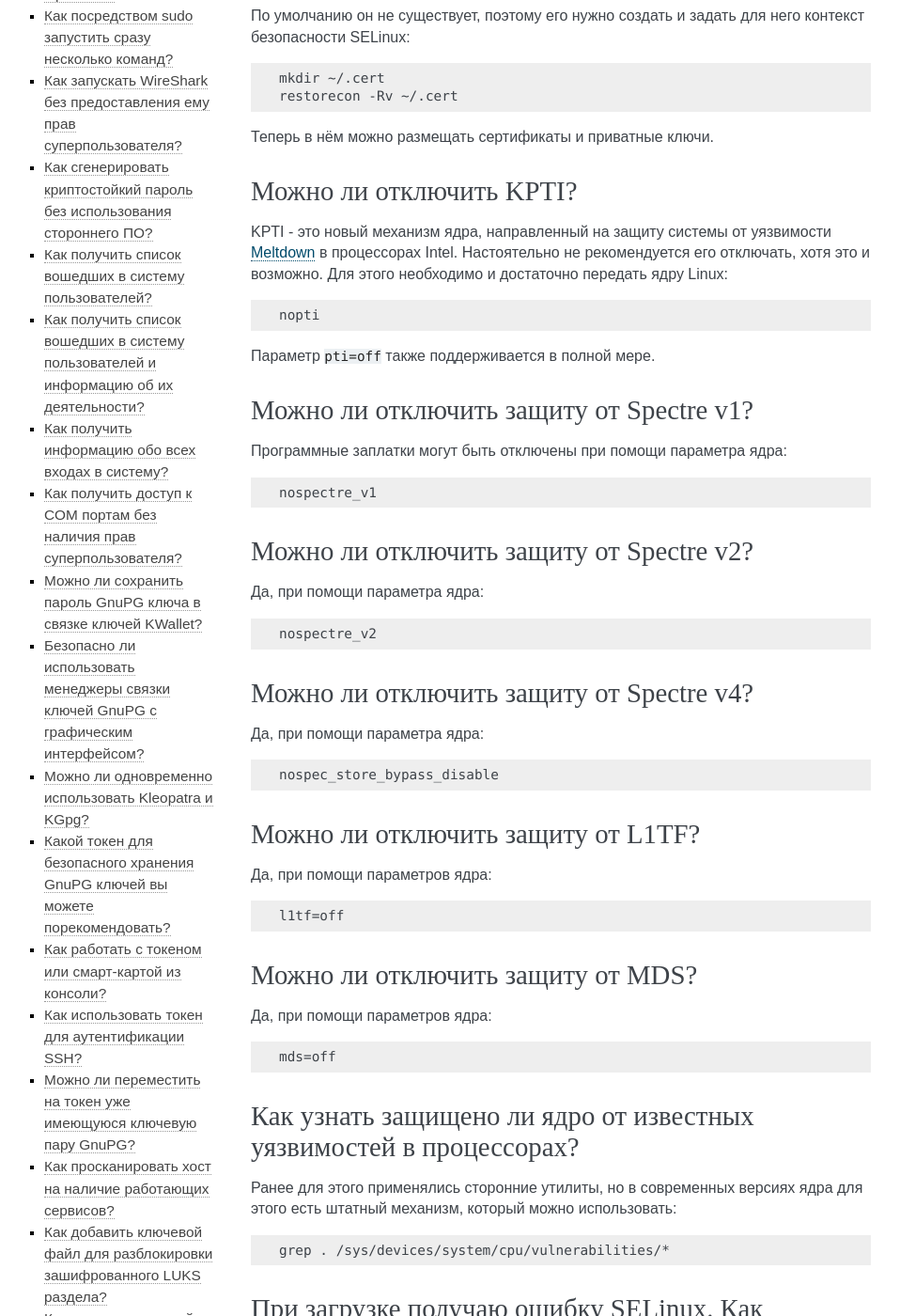
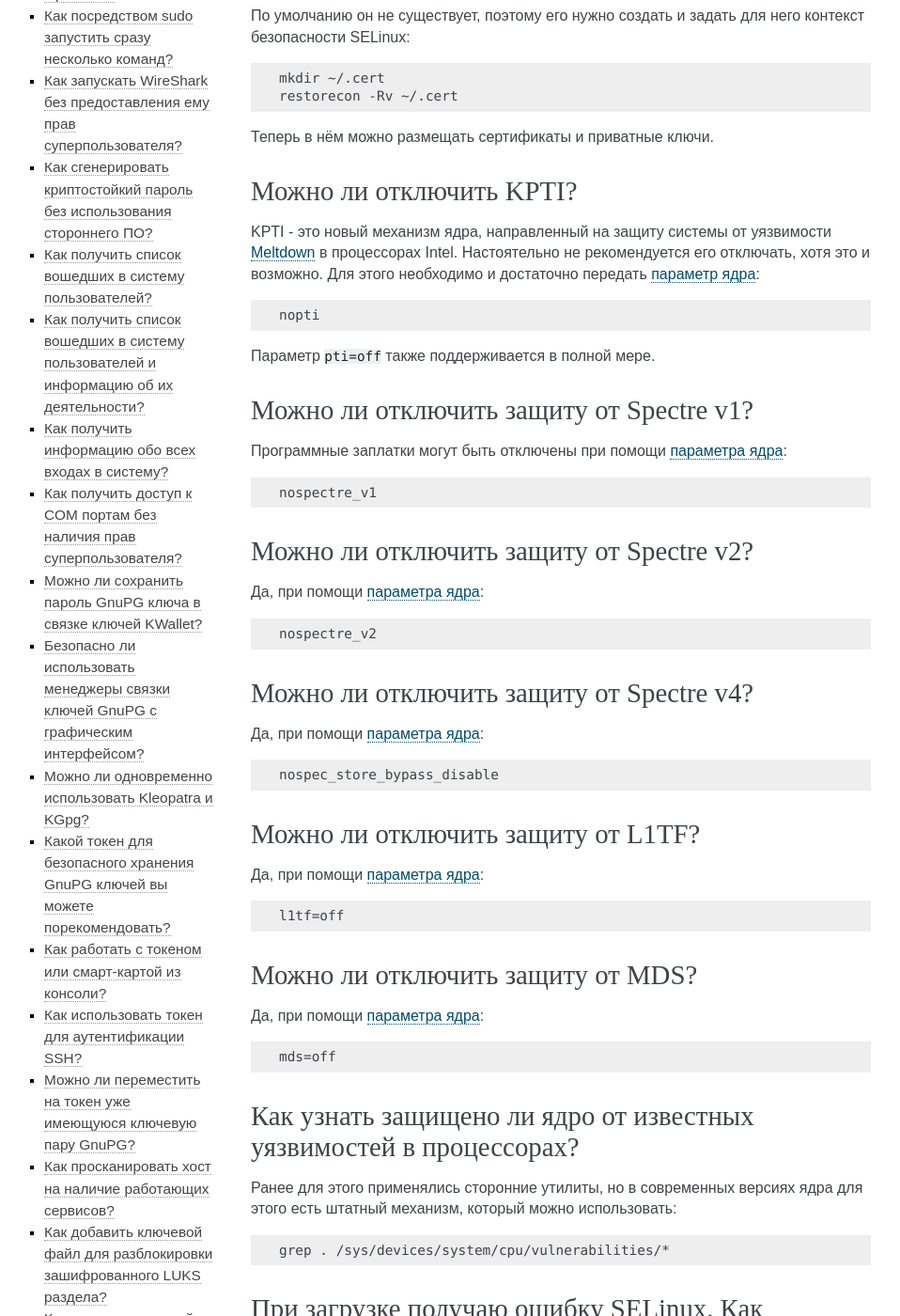
Before and after one commit to RussianFedora/FAQ, a Sphinx documentation site: the page built from source/security.rst, in a window 1280 px wide and 1400 px high, scrolled down 4387 px. Shown: the whole window at 94% size, without its empty margins (153-1111 px from the left). Built offline with Sphinx 7.4.7, drawn with Linux system fonts in a browser that asks for light colours.

Commit message:
Added internal hyperlinks to kernel parameters question.

```diff
--- a/source/security.rst
+++ b/source/security.rst
@@ -267,7 +267,7 @@ OpenVPN не может получить доступ к сертификата
 Можно ли отключить KPTI?
 ===========================
 
-KPTI - это новый механизм ядра, направленный на защиту системы от уязвимости `Meltdown <https://ru.wikipedia.org/wiki/Meltdown_(%D1%83%D1%8F%D0%B7%D0%B2%D0%B8%D0%BC%D0%BE%D1%81%D1%82%D1%8C)>`__ в процессорах Intel. Настоятельно не рекомендуется его отключать, хотя это и возможно. Для этого необходимо и достаточно передать ядру Linux:
+KPTI - это новый механизм ядра, направленный на защиту системы от уязвимости `Meltdown <https://ru.wikipedia.org/wiki/Meltdown_(%D1%83%D1%8F%D0%B7%D0%B2%D0%B8%D0%BC%D0%BE%D1%81%D1%82%D1%8C)>`__ в процессорах Intel. Настоятельно не рекомендуется его отключать, хотя это и возможно. Для этого необходимо и достаточно передать :ref:`параметр ядра <kernelpm-perm>`:
 
 .. code-block:: text
 
@@ -281,7 +281,7 @@ KPTI - это новый механизм ядра, направленный н
 Можно ли отключить защиту от Spectre v1?
 ============================================
 
-Программные заплатки могут быть отключены при помощи параметра ядра:
+Программные заплатки могут быть отключены при помощи :ref:`параметра ядра <kernelpm-perm>`:
 
 .. code-block:: text
 
@@ -293,7 +293,7 @@ KPTI - это новый механизм ядра, направленный н
 Можно ли отключить защиту от Spectre v2?
 ============================================
 
-Да, при помощи параметра ядра:
+Да, при помощи :ref:`параметра ядра <kernelpm-perm>`:
 
 .. code-block:: text
 
@@ -305,7 +305,7 @@ KPTI - это новый механизм ядра, направленный н
 Можно ли отключить защиту от Spectre v4?
 ===========================================
 
-Да, при помощи параметра ядра:
+Да, при помощи :ref:`параметра ядра <kernelpm-perm>`:
 
 .. code-block:: text
 
@@ -317,7 +317,7 @@ KPTI - это новый механизм ядра, направленный н
 Можно ли отключить защиту от L1TF?
 ======================================
 
-Да, при помощи параметров ядра:
+Да, при помощи :ref:`параметра ядра <kernelpm-perm>`:
 
 .. code-block:: text
 
@@ -329,7 +329,7 @@ KPTI - это новый механизм ядра, направленный н
 Можно ли отключить защиту от MDS?
 =====================================
 
-Да, при помощи параметров ядра:
+Да, при помощи :ref:`параметра ядра <kernelpm-perm>`:
 
 .. code-block:: text
 
```
